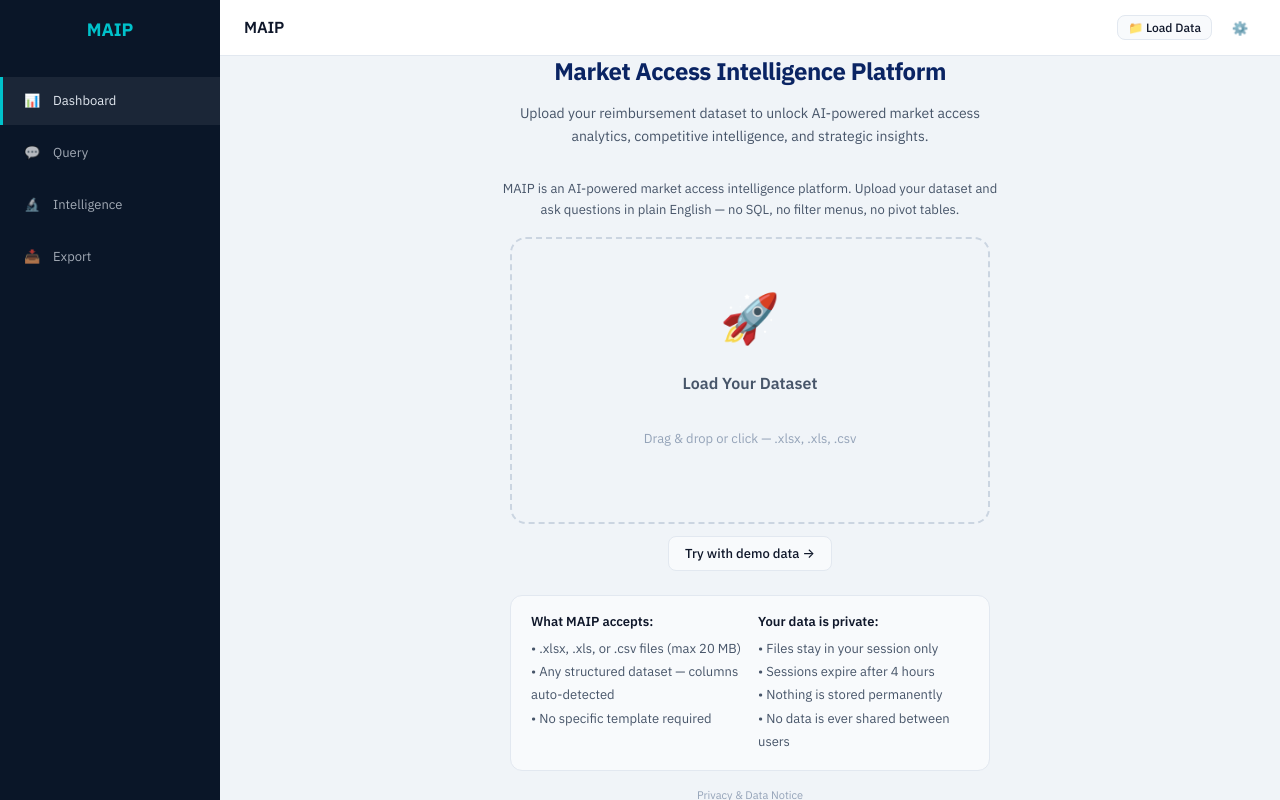
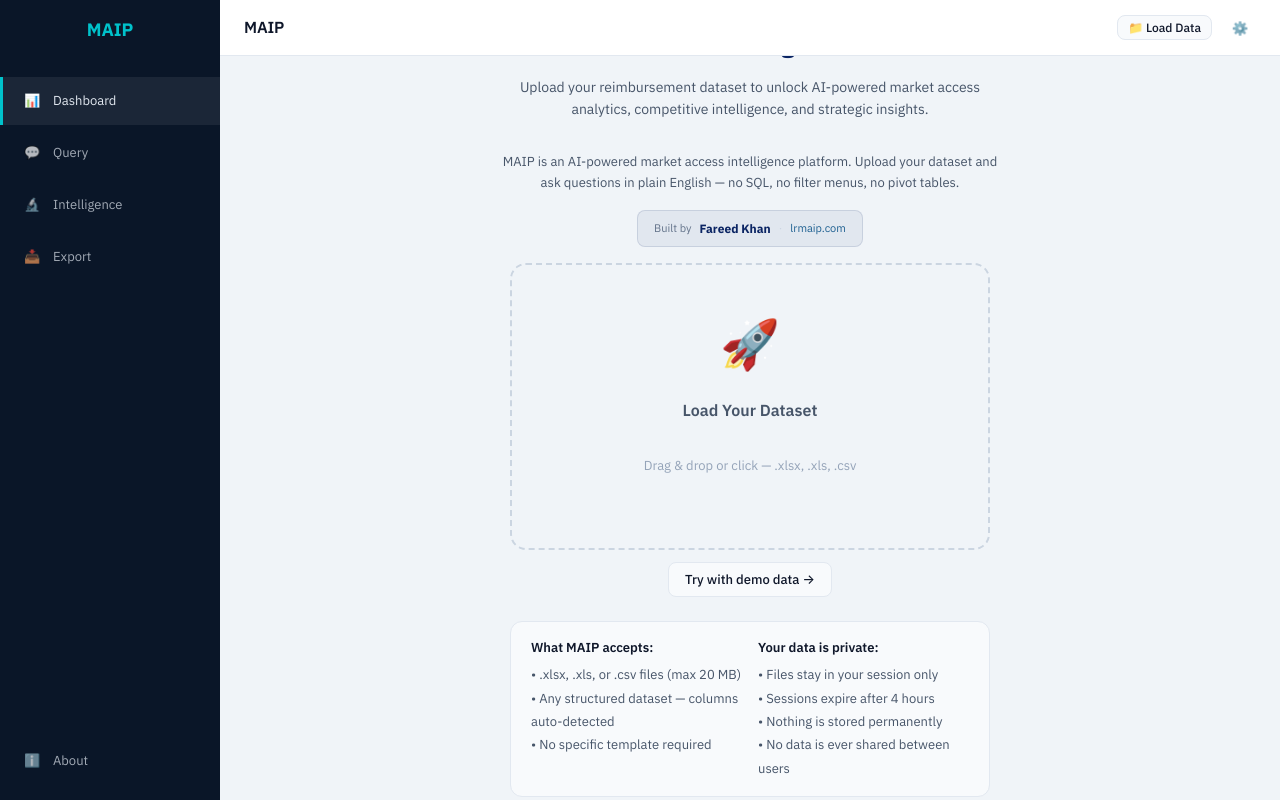
Before and after one commit to fareedkhan27/maip-v5, a Python web app: template templates/index.html in a window 1280 px wide. Run offline with Jinja, Linux system fonts and the light colour scheme; the template is opened without the code that fills it, so the values that code supplies are empty; some libraries are stand-ins or nearby versions.

Commit message:
Rebrand: remove company refs, add Fareed Khan attribution, update contact
- privacy.html: update contact email to fareedkhan27@gmail.com, update
  contact block to name Fareed Khan, add lrmaip.com to footer
- index.html: add "Built by Fareed Khan · lrmaip.com" attribution to
  OnboardingScreen
- index.html: add AboutModal component with author card, platform info,
  and links
- index.html: add ℹ️ About button to Sidebar nav; wire onAbout prop
- index.html: add aboutOpen state to App + render AboutModal

Co-Authored-By: Claude Sonnet 4.6 <noreply@anthropic.com>

```diff
--- a/templates/index.html
+++ b/templates/index.html
@@ -667,8 +667,57 @@ function FeedbackModal({message,onClose}){
   );
 }
 
+// ─── About Modal ───
+function AboutModal({onClose}){
+  return React.createElement('div',{
+    onClick:e=>e.target===e.currentTarget&&onClose(),
+    style:{position:'fixed',inset:0,background:'rgba(10,22,40,0.65)',display:'flex',alignItems:'center',justifyContent:'center',zIndex:60,padding:'20px'},
+  },
+    React.createElement('div',{style:{background:'white',borderRadius:'16px',maxWidth:'420px',width:'100%',boxShadow:'0 20px 60px rgba(0,0,0,.25)',overflow:'hidden'}},
+      React.createElement('div',{style:{background:'linear-gradient(135deg,#0A1628,#0A2463)',padding:'28px 28px 20px'}},
+        React.createElement('div',{style:{fontSize:'28px',fontWeight:800,color:'white',fontFamily:'inherit',letterSpacing:'-0.02em',marginBottom:'4px'}},'MAIP'),
+        React.createElement('div',{style:{fontSize:'13px',color:'#93C5FD',fontFamily:'inherit'}},'Market Access Intelligence Platform')
+      ),
+      React.createElement('div',{style:{padding:'24px 28px'}},
+        React.createElement('div',{style:{display:'flex',alignItems:'center',gap:'12px',padding:'14px 16px',background:'#F0F4FB',borderRadius:'10px',marginBottom:'20px',border:'1px solid #E3EAF4'}},
+          React.createElement('div',{style:{width:'40px',height:'40px',background:'linear-gradient(135deg,#0A2463,#1E6091)',borderRadius:'10px',display:'flex',alignItems:'center',justifyContent:'center',fontSize:'18px',flexShrink:0}},'👤'),
+          React.createElement('div',null,
+            React.createElement('div',{style:{fontSize:'14px',fontWeight:700,color:'#0A2463',fontFamily:'inherit'}},'Fareed Khan'),
+            React.createElement('div',{style:{fontSize:'12px',color:'#64748B',fontFamily:'inherit'}},
+              React.createElement('a',{href:'mailto:fareedkhan27@gmail.com',style:{color:'#1E6091',textDecoration:'none'}},'fareedkhan27@gmail.com')
+            )
+          )
+        ),
+        React.createElement('div',{style:{marginBottom:'20px'}},
+          [
+            ['Version','MAIP v5.0'],
+            ['Platform','lrmaip.com'],
+            ['AI Engine','Claude (Anthropic)'],
+            ['Coverage','37 markets · Schema-adaptive'],
+            ['Data','Session-only · Deleted after 4hrs'],
+          ].map(([label,val])=>React.createElement('div',{key:label,style:{display:'flex',justifyContent:'space-between',alignItems:'center',padding:'8px 0',borderBottom:'1px solid #F1F5F9'}},
+            React.createElement('span',{style:{fontSize:'12px',color:'#64748B',fontFamily:'inherit'}},label),
+            React.createElement('span',{style:{fontSize:'12px',fontWeight:600,color:'#0F172A',fontFamily:'inherit'}},val)
+          ))
+        ),
+        React.createElement('div',{style:{display:'flex',gap:'8px',justifyContent:'center',flexWrap:'wrap'}},
+          [
+            ['🌐 lrmaip.com','https://lrmaip.com'],
+            ['🔒 Privacy','/privacy'],
+            ['✉️ Contact','mailto:fareedkhan27@gmail.com'],
+          ].map(([label,href])=>React.createElement('a',{key:label,href,target:href.startsWith('http')?'_blank':'_self',style:{fontSize:'11px',color:'#1E6091',textDecoration:'none',padding:'6px 12px',background:'#EFF6FF',borderRadius:'20px',border:'1px solid #BFDBFE',fontWeight:600,fontFamily:'inherit'}},label))
+        )
+      ),
+      React.createElement('div',{style:{padding:'12px 28px',background:'#F8FAFC',borderTop:'1px solid #E2E8F0',display:'flex',justifyContent:'space-between',alignItems:'center'}},
+        React.createElement('span',{style:{fontSize:'11px',color:'#94A3B8',fontFamily:'inherit'}},'© 2026 Fareed Khan · lrmaip.com'),
+        React.createElement('button',{onClick:onClose,style:{background:'#0A2463',color:'white',border:'none',borderRadius:'8px',padding:'7px 16px',fontSize:'12px',fontWeight:700,cursor:'pointer',fontFamily:'inherit'}},'Close')
+      )
+    )
+  );
+}
+
 // ─── Sidebar ───
-function Sidebar({state,dispatch}){
+function Sidebar({state,dispatch,onAbout}){
   const modules=[
     {id:'dashboard',icon:'📊',label:'Dashboard'},
     {id:'query',icon:'💬',label:'Query'},
@@ -684,7 +733,11 @@ function Sidebar({state,dispatch}){
       },
         React.createElement('span',{className:'nav-icon'},m.icon),
         React.createElement('span',{className:'nav-label'},m.label)
-      ))
+      )),
+      React.createElement('button',{className:'nav-item',onClick:()=>onAbout&&onAbout(),style:{marginTop:'auto'}},
+        React.createElement('span',{className:'nav-icon'},'ℹ️'),
+        React.createElement('span',{className:'nav-label'},'About')
+      )
     )
   );
 }
@@ -727,6 +780,13 @@ function OnboardingScreen({dispatch}){
     /* Addition A — platform description */
     React.createElement('p',{style:{fontSize:13,color:'var(--text-secondary)',maxWidth:500,marginBottom:'var(--sp-4)',lineHeight:1.6}},
       'MAIP is an AI-powered market access intelligence platform. Upload your dataset and ask questions in plain English — no SQL, no filter menus, no pivot tables.'
+    ),
+    /* Attribution — Fareed Khan */
+    React.createElement('div',{style:{display:'flex',alignItems:'center',gap:'8px',justifyContent:'center',marginBottom:'16px',padding:'8px 16px',background:'rgba(10,36,99,0.06)',borderRadius:'8px',border:'1px solid rgba(10,36,99,0.12)'}},
+      React.createElement('span',{style:{fontSize:'11px',color:'#64748B',fontFamily:'inherit'}},'Built by'),
+      React.createElement('span',{style:{fontSize:'12px',fontWeight:700,color:'#0A2463',fontFamily:'inherit'}},'Fareed Khan'),
+      React.createElement('span',{style:{fontSize:'11px',color:'#CBD5E1'}},'·'),
+      React.createElement('a',{href:'https://lrmaip.com',target:'_blank',style:{fontSize:'11px',color:'#1E6091',textDecoration:'none',fontFamily:'inherit'}},'lrmaip.com')
     ),
     /* upload zone — unchanged */
     React.createElement('div',{className:'upload-zone',onClick:()=>dispatch({type:'SET',payload:{showUpload:true,uploadStep:1}})},
@@ -1166,6 +1226,7 @@ function App(){
   const [state,dispatch]=useReducer(reducer,init);
   const [feedbackOpen,setFeedbackOpen]=React.useState(false);
   const [feedbackMessage,setFeedbackMessage]=React.useState(null);
+  const [aboutOpen,setAboutOpen]=React.useState(false);
 
   useEffect(()=>{
     const handler=e=>{
@@ -1190,14 +1251,15 @@ function App(){
   };
 
   return React.createElement('div',{className:'app-layout'},
-    React.createElement(Sidebar,{state,dispatch}),
+    React.createElement(Sidebar,{state,dispatch,onAbout:()=>setAboutOpen(true)}),
     React.createElement('div',{className:'main-area'},
       React.createElement(Header,{state,dispatch}),
       React.createElement('div',{className:'content'},renderModule())
     ),
     state.showUpload&&React.createElement(UploadModal,{state,dispatch}),
     state.showSettings&&React.createElement(SettingsModal,{state,dispatch}),
-    feedbackOpen&&React.createElement(FeedbackModal,{message:feedbackMessage,onClose:()=>{setFeedbackOpen(false);setFeedbackMessage(null);}})
+    feedbackOpen&&React.createElement(FeedbackModal,{message:feedbackMessage,onClose:()=>{setFeedbackOpen(false);setFeedbackMessage(null);}}),
+    aboutOpen&&React.createElement(AboutModal,{onClose:()=>setAboutOpen(false)})
   );
 }
 
```
Also changed, not shown: templates/privacy.html (+4 -5 lines).
